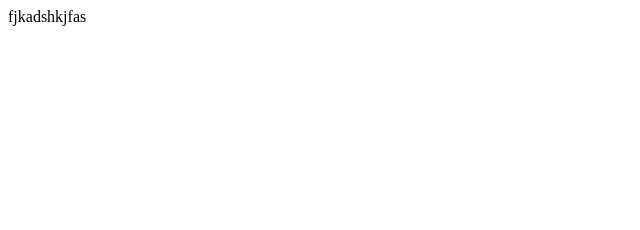
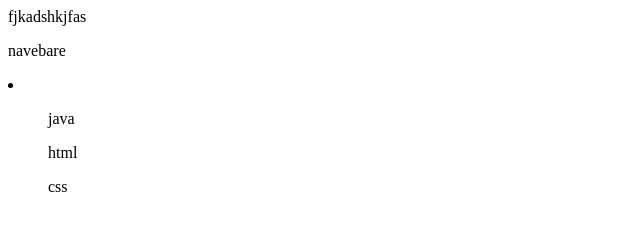
Before and after one commit to Siver29/React1, a website: page test1.html in a window 1280 px wide. Shown: the whole page, without its empty margins (0-640 px from the left). Drawn offline with Linux system fonts and the light colour scheme.

Commit message:
New Update

```diff
--- a/test1.html
+++ b/test1.html
@@ -7,5 +7,13 @@
 </head>
 <body>
     fjkadshkjfas
+    <div class="main">
+    <p>navebare</p>
+    <li>
+        <ol>java</ol>
+        <ol>html</ol>
+        <ol>css</ol>
+    </li>
+    </div>
 </body>
 </html>
```
